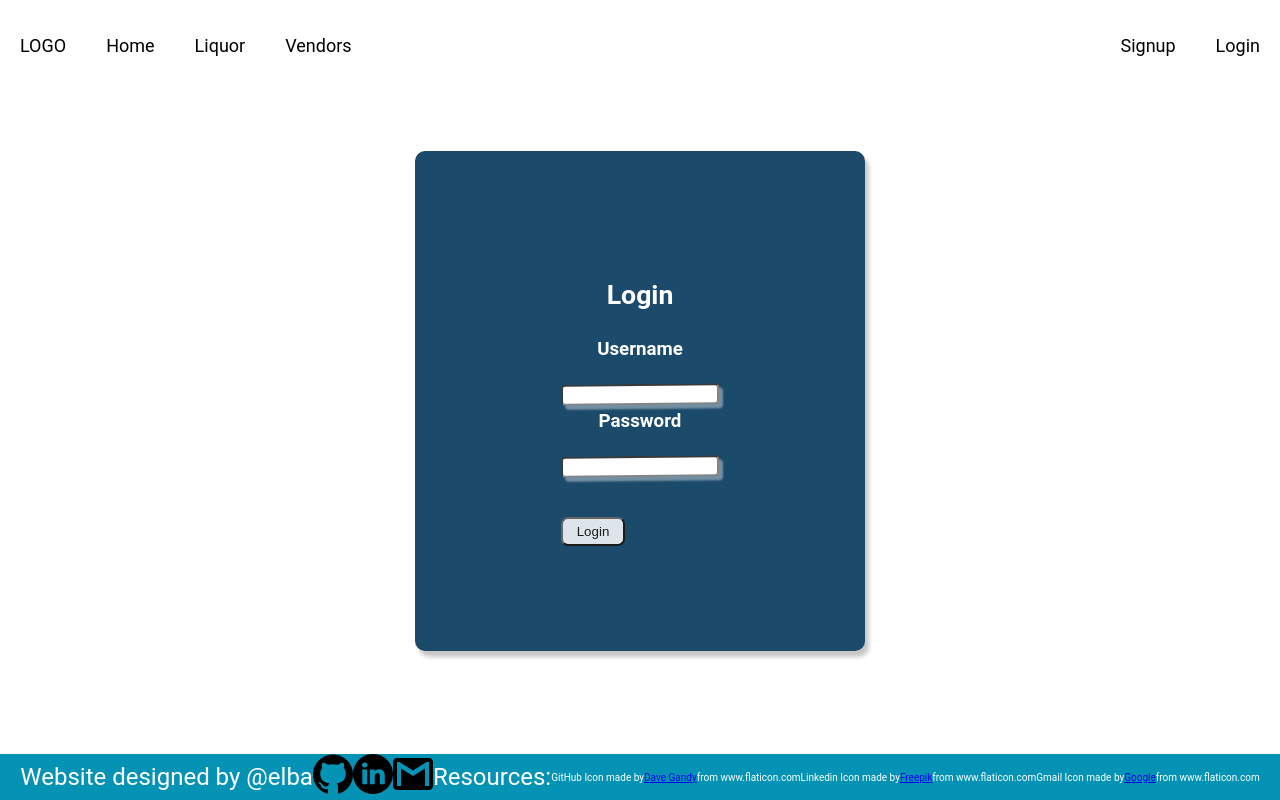
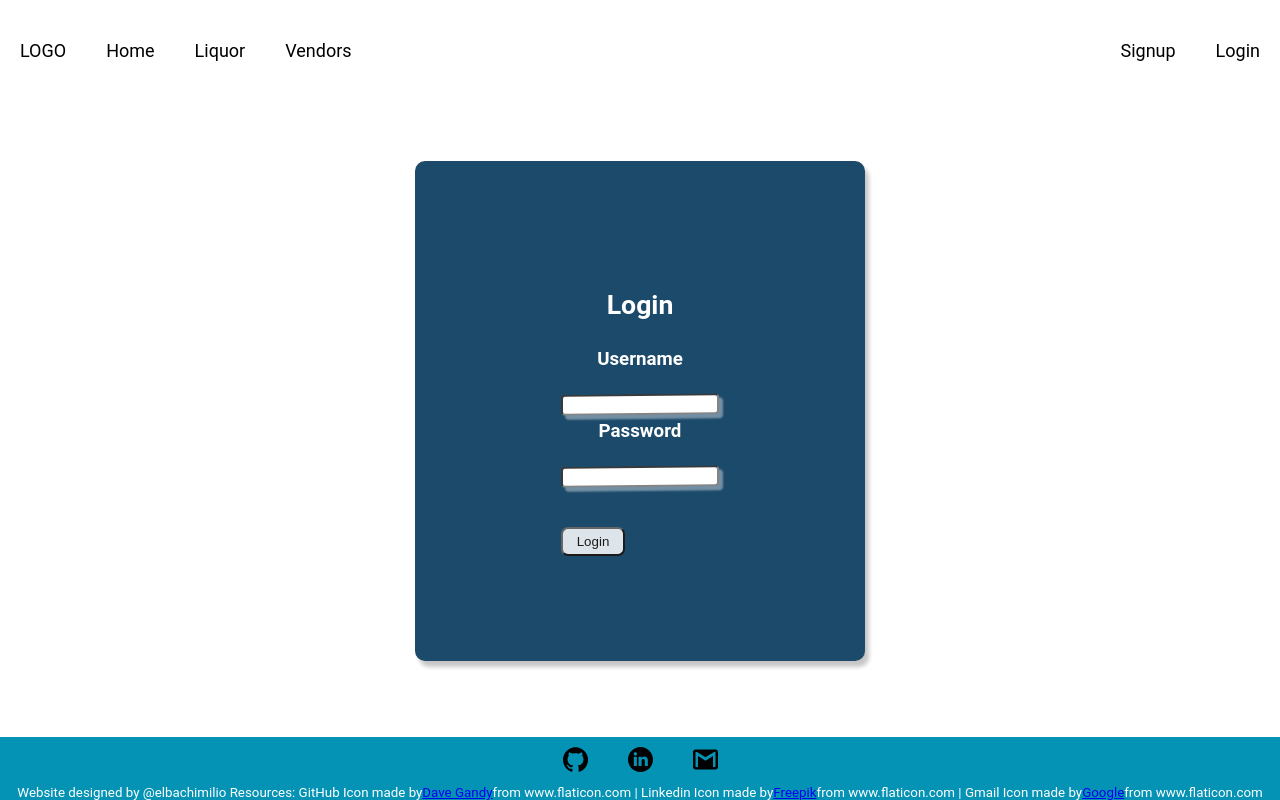
Before and after one commit to elba3184/spirits-by-marcos-react, a React (Create React App) app in the folder client/: page /login in a window 1280 px wide. Built offline with nearby package versions, Linux system fonts and the light colour scheme; no server answers.

Commit message:
Adding resources to footer

```diff
--- a/client/src/components/general/Footer.jsx
+++ b/client/src/components/general/Footer.jsx
@@ -5,23 +5,27 @@ class Footer extends Component {
   render() {
     return (
       <div className="footer">
-        Website designed by @elba
-        <a href="https://github.com/elba3184" target="_blank"><img src="../images/github-logo.svg" /></a>
-        <a href="https://www.linkedin.com/in/elbachimilio/" target="_blank"><img src="../images/linkedin-logo.svg" /></a>
-        <a href="mailto:emchimilio@gmail.com" target="_blank"><img src="../images/gmail-logo.svg" /></a>
-        Resources:
-          <p className="resources">GitHub Icon made by
+        <div className="footer-icons">
+          <a href="https://github.com/elba3184" target="_blank"><img src="../images/github-logo.svg" className="github" /></a>
+          <a href="https://www.linkedin.com/in/elbachimilio/" target="_blank"><img src="../images/linkedin-logo.svg" className="linkedin" /></a>
+          <a href="mailto:emchimilio@gmail.com" target="_blank"><img src="../images/gmail-logo.svg" className="gmail" /></a>
+        </div>
+        <div className="footer-resources">
+          Website designed by @elbachimilio
+         Resources:
+          <p className="resources"> GitHub Icon made by
           <a href="https://www.flaticon.com/authors/dave-gandy" target="_blank">Dave Gandy</a>
-          from www.flaticon.com
+            from www.flaticon.com |
           </p>
-        <p className="resources">Linkedin Icon made by
+          <p className="resources"> Linkedin Icon made by
           <a href="https://www.flaticon.com/authors/freepik" target="_blank">Freepik</a>
-          from www.flaticon.com
+            from www.flaticon.com |
           </p>
-        <p className="resources">Gmail Icon made by
+          <p className="resources"> Gmail Icon made by
           <a href="https://www.flaticon.com/authors/google" target="_blank">Google</a>
-          from www.flaticon.com
+            from www.flaticon.com
           </p>
+        </div>
       </div>
     )
   }
--- a/client/src/stylesheets/footer.scss
+++ b/client/src/stylesheets/footer.scss
@@ -5,15 +5,23 @@
   width: 100%;
   background: #0593B5;
   color: white;
-  font-size: 18pt;
+  font-size: 10pt;
   justify-content: center;
   align-items: center;
-  img {
-    height: 40px;
-    width: 40px;
+  flex-direction: column;
+  .footer-icons {
+    .github, .linkedin, .gmail {
+      padding: 10px 20px;
+    }
+    img {
+      height: 25px;
+      width: 25px;
+    }
   }
+
   .resources {
-  font-size: 10px;
+  display: inline;
+  font-size: 10pt;
   color: white;
   }
 }
--- a/client/src/stylesheets/index.scss
+++ b/client/src/stylesheets/index.scss
@@ -26,30 +26,10 @@ body {
   font-family: Roboto, Arial,sans-serif;
 }
 
-.App {
-  footer {
-      display: flex;
-      position: absolute;
-      bottom: 0;
-      width: 90%;
-      color: black;
-      font-size: 18pt;
-      justify-content: center;
-      align-items: center;
-  }
-  img {
-    height: 40px;
-    width: 40px;
-  }
-  footer p {
-    color: white;
-  }
-  .resources {
-    font-size: 10px;
-    color: white;
-  }
+// .App {
 
-}
+
+// }
 
 //-----------------------------------------//
 //           END of Root and App           //
--- a/client/src/stylesheets/navbar.scss
+++ b/client/src/stylesheets/navbar.scss
@@ -30,7 +30,7 @@ $vividCerulean: rgba(0, 168, 232, 1);
   top: 0px;
   .nav-links {
     list-style-type: none;
-    padding: 15px 0px 15px 0px;
+    padding: 20px 0px 20px 0px;
     justify-content: center;
     align-content: center;
     align-items: center;
```
